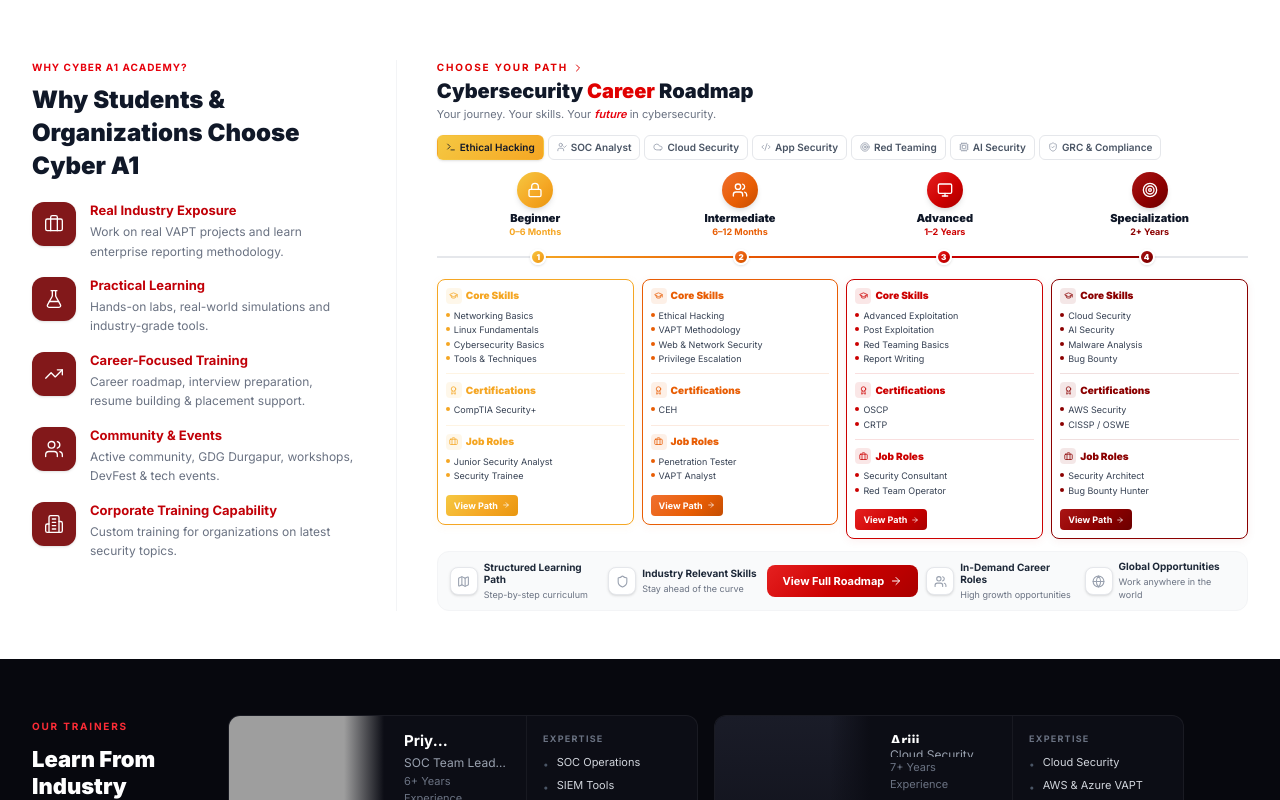
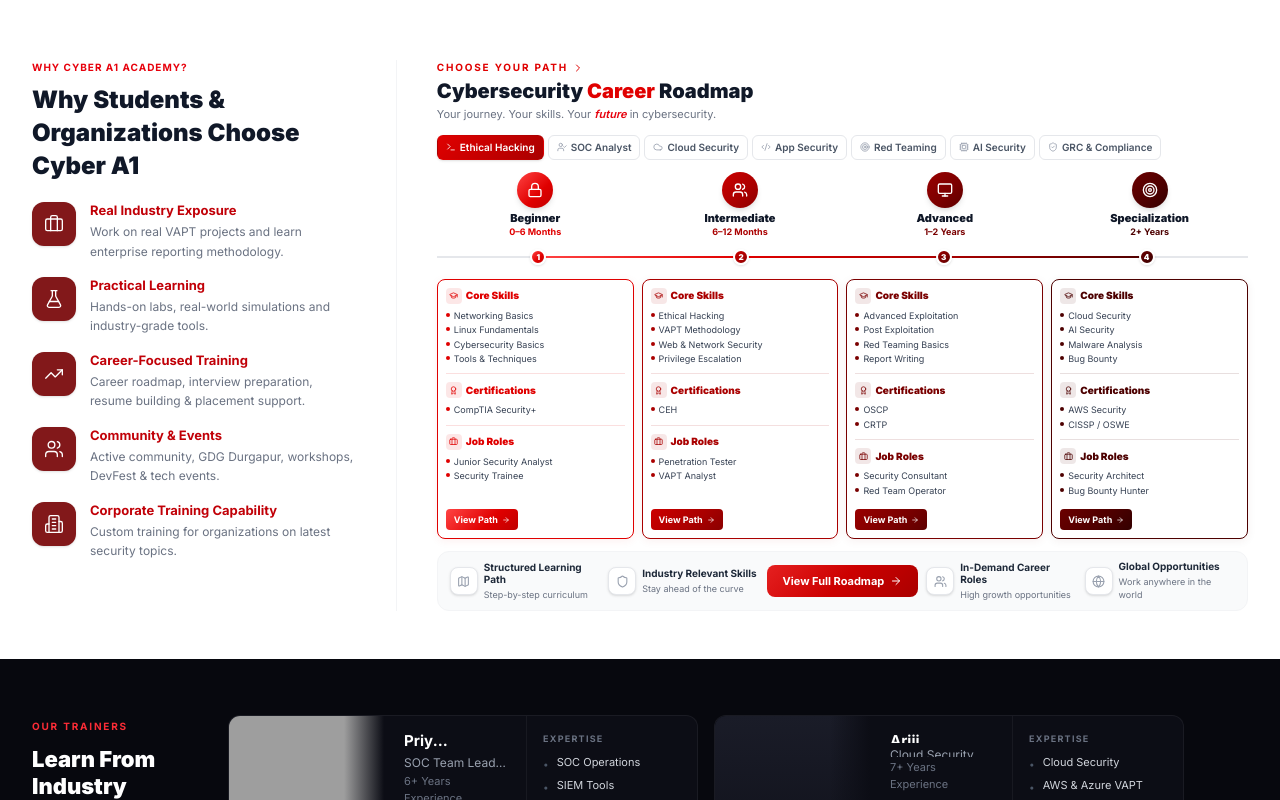
Before and after one commit to d3addmandal/academy.cybera1global, a Next.js app: page / in a window 1280 px wide. Shown: the part 1360-2160 px from the top of the page. Built offline with nearby package versions, Linux system fonts and the light colour scheme; grey boxes are pictures that could not be loaded.

Commit message:
fix: disable sign-in button until captcha solved; fix color consistency; fix career roadmap card heights

```diff
--- a/data/cybera1/users.json
+++ b/data/cybera1/users.json
@@ -8,6 +8,6 @@
     "isActive": true,
     "id": "7096eb66-de6d-48d0-ae74-19f2be164799",
     "createdAt": "2026-05-23T03:04:00.522Z",
-    "lastLogin": "2026-05-25T19:21:33.532Z"
+    "lastLogin": "2026-05-25T19:36:05.274Z"
   }
 ]
--- a/src/app/webapplication/[company]/[adminSlug]/login/page.tsx
+++ b/src/app/webapplication/[company]/[adminSlug]/login/page.tsx
@@ -166,8 +166,8 @@
             {/* Submit */}
             <button
               type="submit"
-              disabled={isLoading}
-              className="w-full bg-gradient-to-r from-red-700 to-red-600 text-white font-bold py-3.5 rounded-xl hover:from-red-600 hover:to-red-500 hover:shadow-[0_8px_20px_rgba(224,0,0,0.3)] disabled:opacity-50 disabled:cursor-not-allowed transition-all duration-300"
+              disabled={isLoading || !captchaValid}
+              className="w-full bg-gradient-to-r from-red-700 to-red-600 text-white font-bold py-3.5 rounded-xl hover:from-red-600 hover:to-red-500 hover:shadow-[0_8px_20px_rgba(224,0,0,0.3)] disabled:opacity-40 disabled:cursor-not-allowed transition-all duration-300"
             >
               {isLoading ? (
                 <span className="flex items-center justify-center gap-2">
--- a/src/sections/home/CareerRoadmap.tsx
+++ b/src/sections/home/CareerRoadmap.tsx
@@ -9,10 +9,10 @@
 import type { CareerRoadmapSection } from "@/types/cms";
 
 const STAGE_CFG = [
-  { gradient: "linear-gradient(135deg,#F5C842 0%,#F5A623 60%,#E8960F 100%)", color: "#F5A623", border: "#F5A623", icon: Lock,    num: "1" },
-  { gradient: "linear-gradient(135deg,#F07030 0%,#E85D04 60%,#C44D02 100%)", color: "#E85D04", border: "#E85D04", icon: Users,   num: "2" },
-  { gradient: "linear-gradient(135deg,#E52020 0%,#CC0000 60%,#AA0000 100%)", color: "#CC0000", border: "#CC0000", icon: Monitor, num: "3" },
-  { gradient: "linear-gradient(135deg,#AA1515 0%,#8B0000 60%,#6B0000 100%)", color: "#8B0000", border: "#8B0000", icon: Target,  num: "4" },
+  { gradient: "linear-gradient(135deg,#ff4444 0%,#e00000 60%,#c00000 100%)", color: "#e00000", border: "#e00000", icon: Lock,    num: "1" },
+  { gradient: "linear-gradient(135deg,#cc0000 0%,#aa0000 60%,#8b0000 100%)", color: "#aa0000", border: "#aa0000", icon: Users,   num: "2" },
+  { gradient: "linear-gradient(135deg,#990000 0%,#7a0000 60%,#5e0000 100%)", color: "#7a0000", border: "#7a0000", icon: Monitor, num: "3" },
+  { gradient: "linear-gradient(135deg,#6b0000 0%,#4d0000 60%,#330000 100%)", color: "#4d0000", border: "#4d0000", icon: Target,  num: "4" },
 ] as const;
 
 const TAB_ICON: Record<string, React.ElementType> = {
@@ -59,10 +59,10 @@
             return (
               <button key={t.id} onClick={() => setActiveTrack(i)}
                 className={`inline-flex items-center gap-1 px-2 py-1 rounded-md border text-[10px] font-semibold transition-all duration-200 ${
-                  active ? "border-transparent text-gray-900 shadow-sm" : "bg-white border-gray-200 text-gray-600 hover:border-orange-300 hover:text-orange-600"
+                  active ? "border-transparent text-white shadow-sm" : "bg-white border-gray-200 text-gray-600 hover:border-red-300 hover:text-red-600"
                 }`}
-                style={active ? { background: "linear-gradient(135deg,#F5C842,#F5A623)" } : {}}>
-                <Icon style={{ width: 10, height: 10 }} className={active ? "text-gray-900" : "text-gray-400"} />
+                style={active ? { background: "linear-gradient(135deg,#e00000,#aa0000)" } : {}}>
+                <Icon style={{ width: 10, height: 10 }} className={active ? "text-white" : "text-gray-400"} />
                 {t.label}
               </button>
             );
@@ -93,9 +93,9 @@
             <div className="relative flex items-center h-5 mb-3">
               <div className="absolute inset-x-0 h-[2px] bg-gray-200" />
               <div className="absolute h-[2px]"
-                style={{ left: "12.5%", right: "12%", background: "linear-gradient(to right,#F5A623,#E85D04,#CC0000,#8B0000)" }} />
+                style={{ left: "12.5%", right: "12%", background: "linear-gradient(to right,#ff4444,#e00000,#aa0000,#4d0000)" }} />
               <div className="absolute"
-                style={{ right: "11.5%", top: "50%", transform: "translateY(-50%)", width: 0, height: 0, borderTop: "3px solid transparent", borderBottom: "3px solid transparent", borderLeft: "6px solid #8B0000" }} />
+                style={{ right: "11.5%", top: "50%", transform: "translateY(-50%)", width: 0, height: 0, borderTop: "3px solid transparent", borderBottom: "3px solid transparent", borderLeft: "6px solid #4d0000" }} />
               <div className="grid grid-cols-4 w-full relative z-10">
                 {stages.map((stage, i) => {
                   const cfg = STAGE_CFG[i] ?? STAGE_CFG[3];
@@ -112,11 +112,11 @@
             </div>
 
             {/* Stage cards */}
-            <div className="grid grid-cols-2 lg:grid-cols-4 gap-2 mb-3 items-start">
+            <div className="grid grid-cols-2 lg:grid-cols-4 gap-2 mb-3">
               {stages.map((stage, i) => {
                 const cfg = STAGE_CFG[i] ?? STAGE_CFG[3];
                 return (
-                  <div key={stage.level} className="rounded-lg bg-white"
+                  <div key={stage.level} className="rounded-lg bg-white flex flex-col"
                     style={{ border: `1.5px solid ${cfg.border}`, boxShadow: `0 2px 10px ${cfg.color}10` }}>
 
                     {stage.topics?.length > 0 && (
@@ -182,7 +182,7 @@
                       </>
                     )}
 
-                    <div className="px-2 pb-2">
+                    <div className="px-2 pb-2 mt-auto">
                       <Link href={roadmap.ctaLink ?? "/courses"}
                         className="inline-flex items-center gap-1 text-[9px] font-bold px-2 py-1 rounded text-white transition-opacity hover:opacity-85"
                         style={{ background: cfg.gradient }}>
--- a/src/sections/home/CorporateAndInstitutional.tsx
+++ b/src/sections/home/CorporateAndInstitutional.tsx
@@ -91,7 +91,7 @@
         <div className="relative z-10 py-5 px-6 sm:px-8 flex flex-col justify-center w-full max-w-full lg:max-w-[65%]">
           <span
             className="text-[10px] font-bold uppercase tracking-[0.18em] mb-1.5 block"
-            style={{ color: "#ff6a00" }}
+            style={{ color: "#e00000" }}
           >
             {sectionLabel}
           </span>
@@ -101,7 +101,7 @@
               <>
                 {title}
                 <br />
-                <span style={{ color: "#ff4500" }}>{highlight}</span>
+                <span style={{ color: "#e00000" }}>{highlight}</span>
               </>
             ) : title}
           </h2>
```
